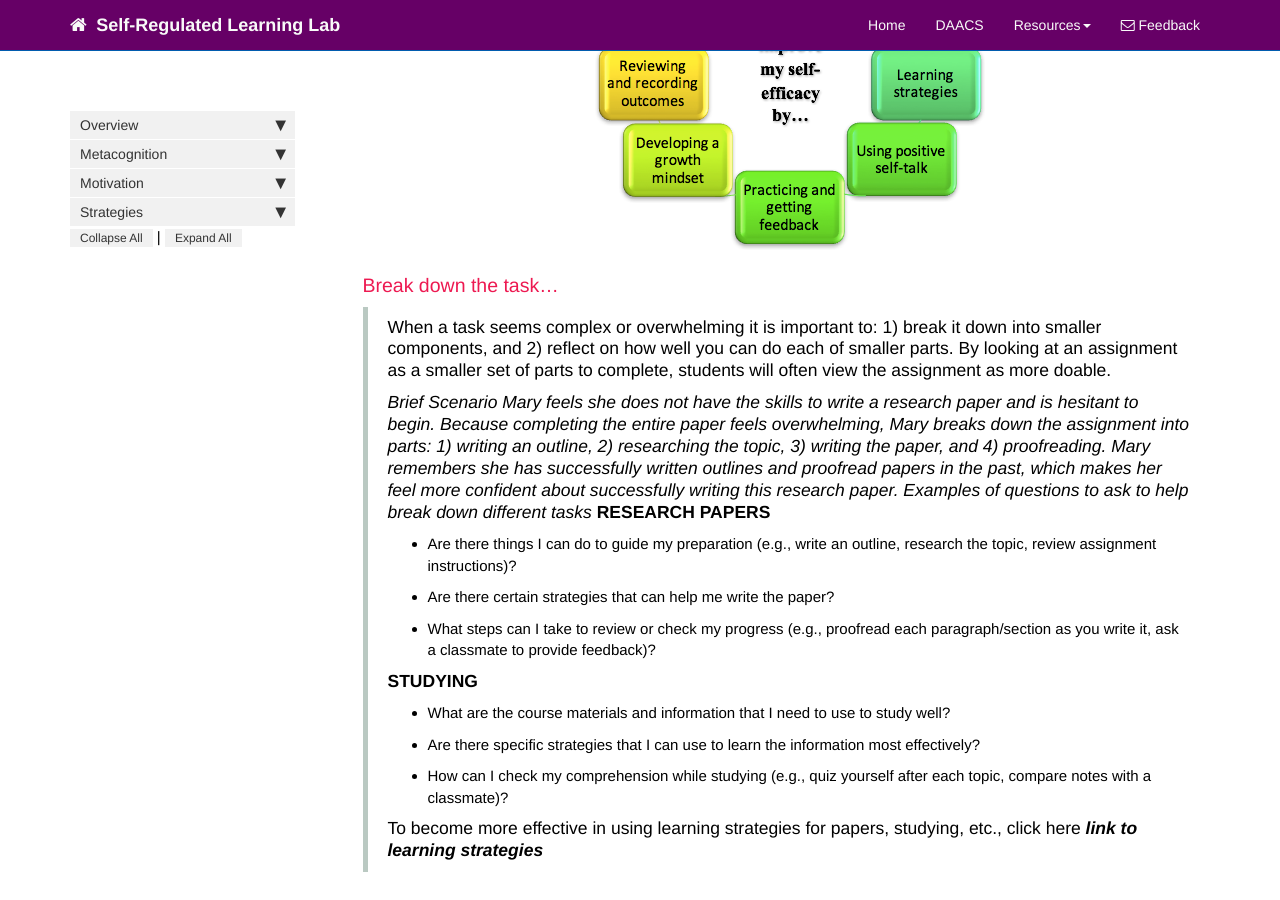
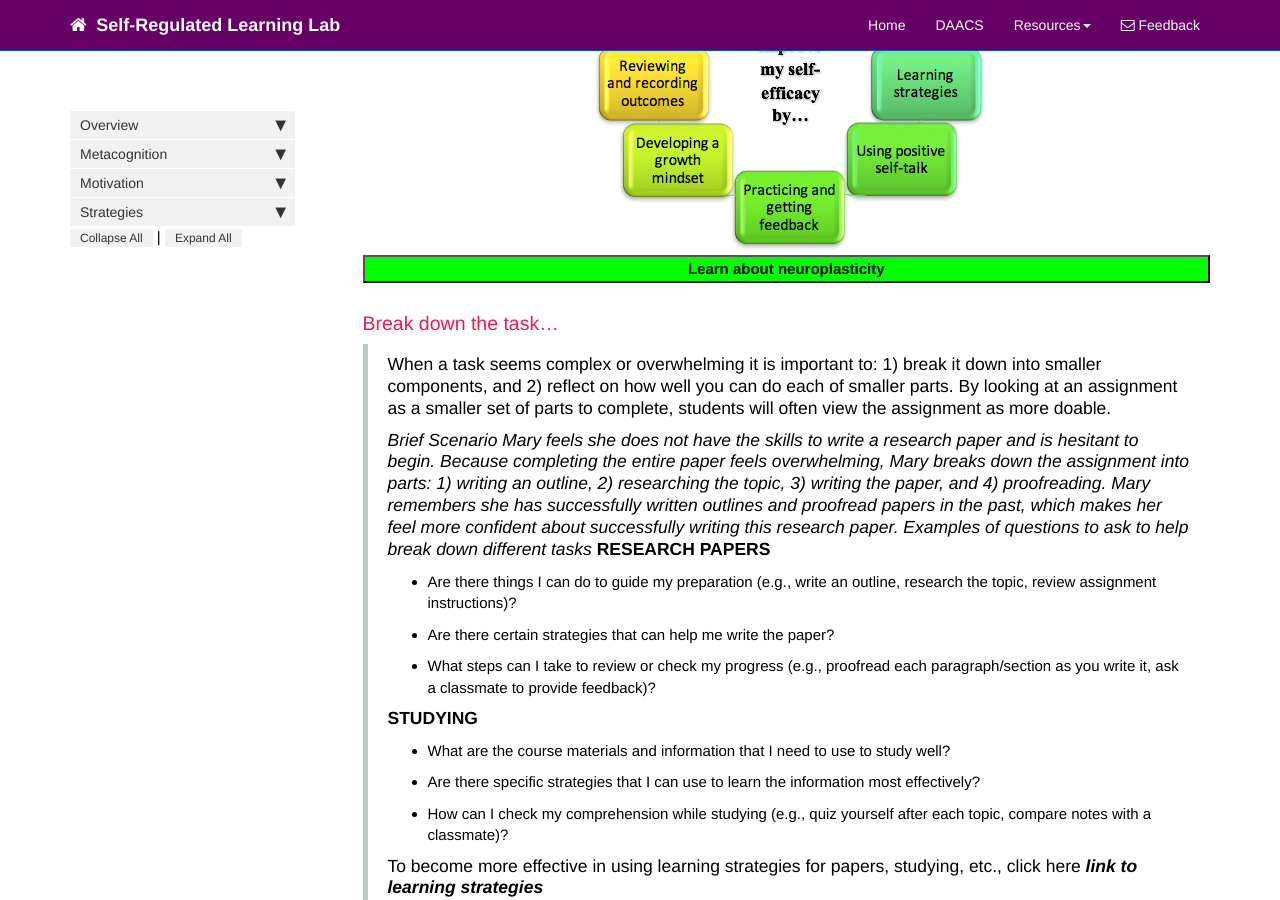
Before and after one commit to dfranklin02/SRL, a Jekyll site: the page built from docs/pages/motivation/self-efficacy_recommendations.md, in a window 1280 px wide and 900 px high, scrolled down 474 px. Built offline with Jekyll 4.4.1, drawn with Linux system fonts in a browser that asks for light colours; nearby versions of some CDN libraries; comment, search, counter and statistics services are not loaded.

Commit message:
Update self-efficacy_recommendations.md

```diff
--- a/docs/pages/motivation/self-efficacy_recommendations.md
+++ b/docs/pages/motivation/self-efficacy_recommendations.md
@@ -18,6 +18,16 @@ toc: false
 There are many different things students can do to improve their self-efficacy. Below are several different strategies for enhancing your self-efficacy while completing learning tasks (e.g., writing a paper, studying for a test, completing difficult homework assignments). Every strategy might not be useful to you, but there are likely a few suggestions that will be helpful. Click on the strategies that you think will be helpful to you.
 
 <center><img src='images/selfefficacydo.png' alt='self-efficacy_importance' /></center>
+
+<button data-toggle="collapse" data-target="#neuroplasticity" style="background-color:Lime; width:100%"><b>Learn about neuroplasticity</b></button>
+
+<div id="neuroplasticity" class="collapse">
+The brain is like a muscle: the more you work out your brain through practice, the stronger the muscle gets, and the smarter you can become! When you learn something new, your brain forms connections, which makes your brain stronger; you are not simply born with a set amount of connections and strength of your brain. If we could not strengthen our brain, then we would not be able to learn and grow after birth!
+<br>
+<br>
+<b>WHEN</b> you encounter a challenge, <b>THINK</b> about how you can strengthen your brain, intelligence, and abilities with practice and effort, instead of focusing on how your level of intelligence is fixed.
+<br>
+</div>
 
 ### Break down the task...
 > When a task seems complex or overwhelming it is important to: 1) break it down into smaller components, and 2) reflect on how well you can do each of smaller parts. By looking at an assignment as a smaller set of parts to complete, students will often view the assignment as more doable.
```
